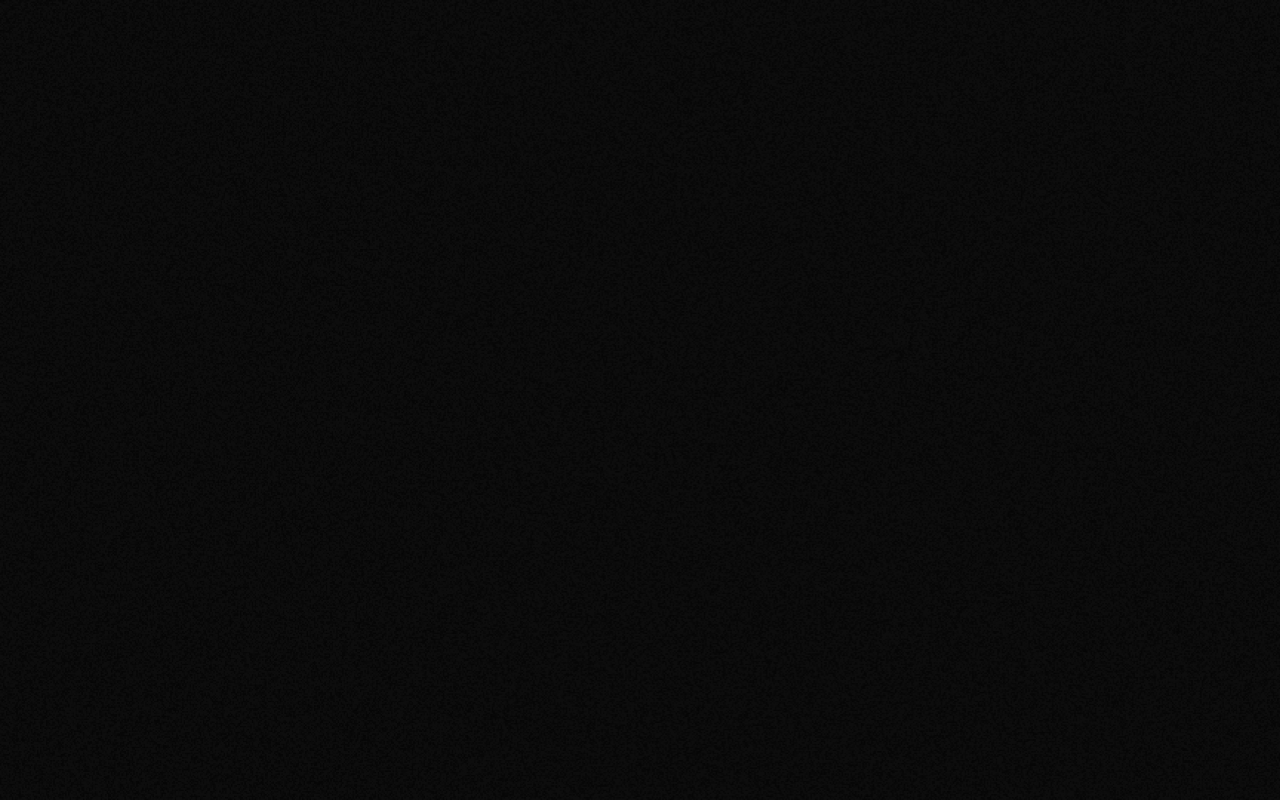
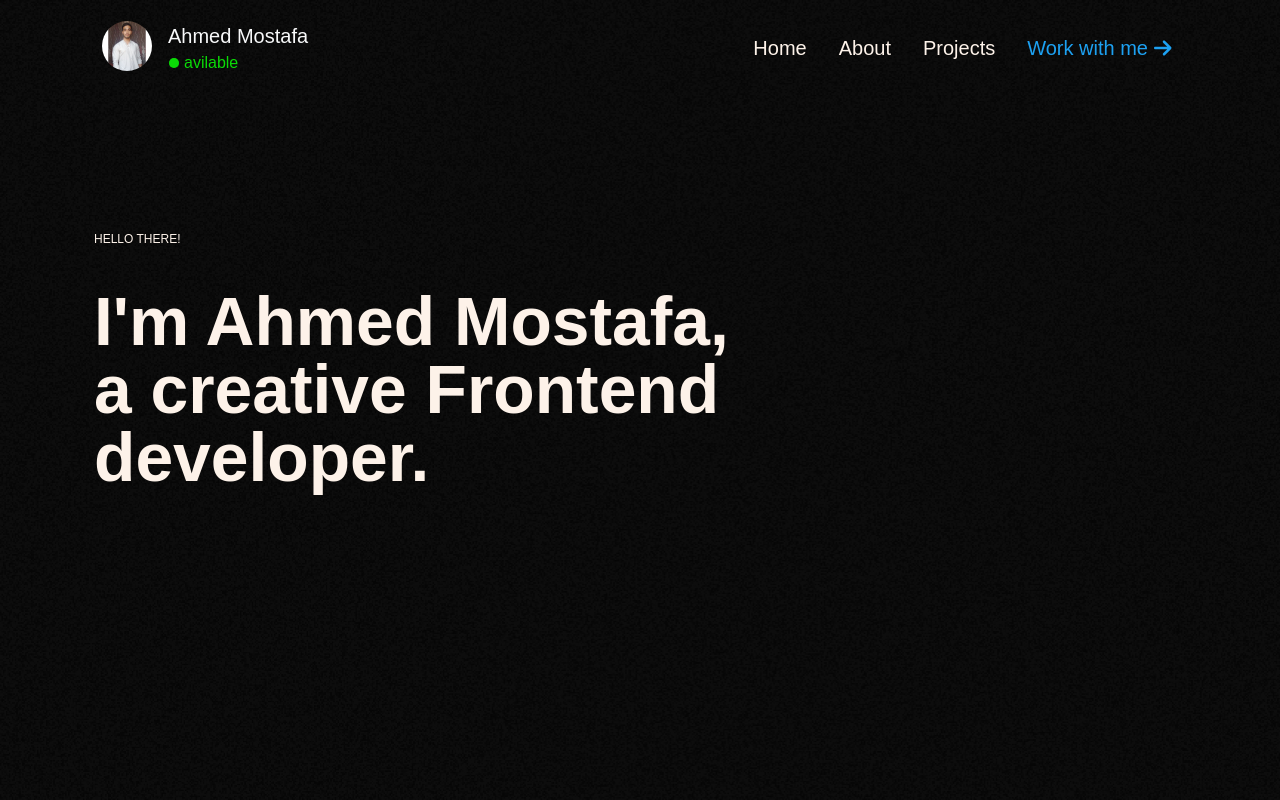
Before and after one commit to AhmedMstafa/portfolio, a Next.js app: page / in a window 1280 px wide. Before the commit this address had no page. Shown: the top 800 px of the page. Built offline with nearby package versions, Linux system fonts and the light colour scheme.

Commit message:
Edit Home Page

```diff
--- a/app/page.js
+++ b/app/page.js
@@ -1,5 +1,4 @@
-import Loading from './loading/page';
-
+import HomePage from './home/page';
 export default function Home() {
-  return <Loading />;
+  return <HomePage />;
 }
--- a/components/footer.js
+++ b/components/footer.js
@@ -44,7 +44,7 @@ export default function Footer() {
                 </a>
               </li>
               <li className="footer-link fs-5 fw-bold position-relative ps-4 pe-4 x">
-                <a href="#" target="_blank">
+                <a href="https://x.com/AhmedMosta4086" target="_blank">
                   x
                 </a>
               </li>
```
